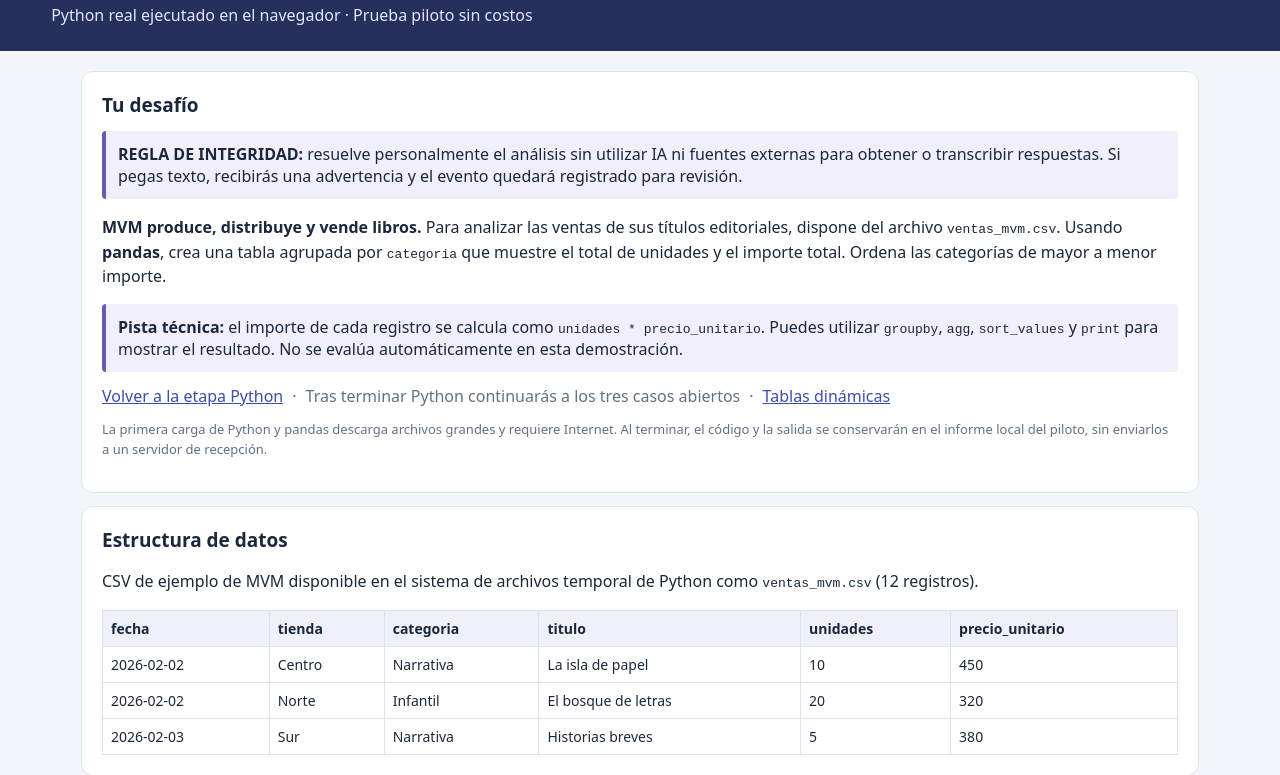
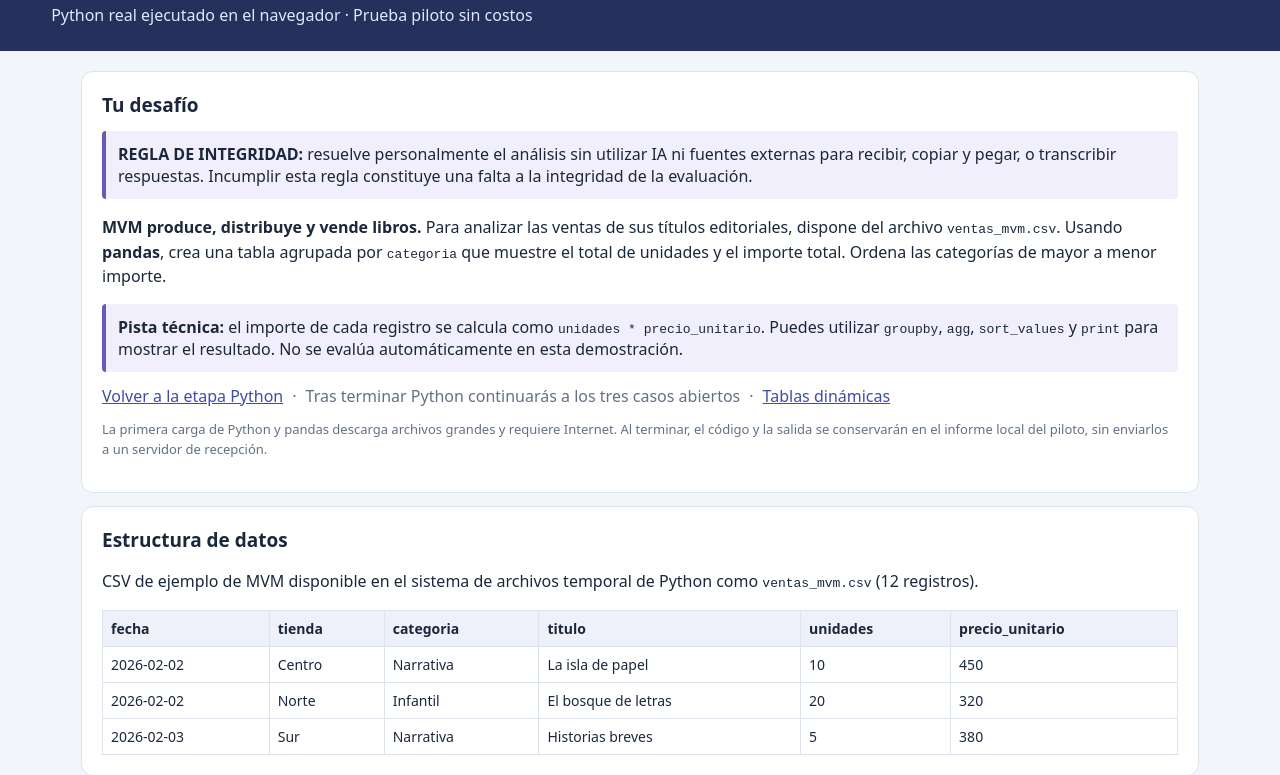
Before and after one commit to mramosbonilla/evaluacion-asesor-metricas, a plain HTML site: page python.html in a window 1280 px wide. Shown: the part 57-832 px from the top of the page. Drawn offline with Linux system fonts and the light colour scheme.

Commit message:
Aclarar regla de integridad en Python, sin explicar restricciones técnicas

```diff
--- a/python.html
+++ b/python.html
@@ -21,7 +21,7 @@ table{border-collapse:collapse;width:100%;font-size:14px}th,td{border:1px solid
 <header><h1>MVM · Python + pandas · Laboratorio práctico</h1><p>Python real ejecutado en el navegador · Prueba piloto sin costos</p></header>
 <main>
 <article>
-<h2>Tu desafío</h2><div class="note"><strong>REGLA DE INTEGRIDAD:</strong> resuelve personalmente el análisis sin utilizar IA ni fuentes externas para obtener o transcribir respuestas. Si pegas texto, recibirás una advertencia y el evento quedará registrado para revisión.</div>
+<h2>Tu desafío</h2><div class="note"><strong>REGLA DE INTEGRIDAD:</strong> resuelve personalmente el análisis sin utilizar IA ni fuentes externas para recibir, copiar y pegar, o transcribir respuestas. Incumplir esta regla constituye una falta a la integridad de la evaluación.</div>
 <p><strong>MVM produce, distribuye y vende libros.</strong> Para analizar las ventas de sus títulos editoriales, dispone del archivo <code>ventas_mvm.csv</code>. Usando <strong>pandas</strong>, crea una tabla agrupada por <code>categoria</code> que muestre el total de unidades y el importe total. Ordena las categorías de mayor a menor importe.</p>
 <div class="note"><strong>Pista técnica:</strong> el importe de cada registro se calcula como <code>unidades * precio_unitario</code>. Puedes utilizar <code>groupby</code>, <code>agg</code>, <code>sort_values</code> y <code>print</code> para mostrar el resultado. No se evalúa automáticamente en esta demostración.</div>
 <div class="row"><a href="./vista-previa.html?etapa=6&amp;v=21">Volver a la etapa Python</a><span class="muted">·</span><span class="muted">Tras terminar Python continuarás a los tres casos abiertos</span><span class="muted">·</span><a href="./excel-pivot.html">Tablas dinámicas</a></div>
```
